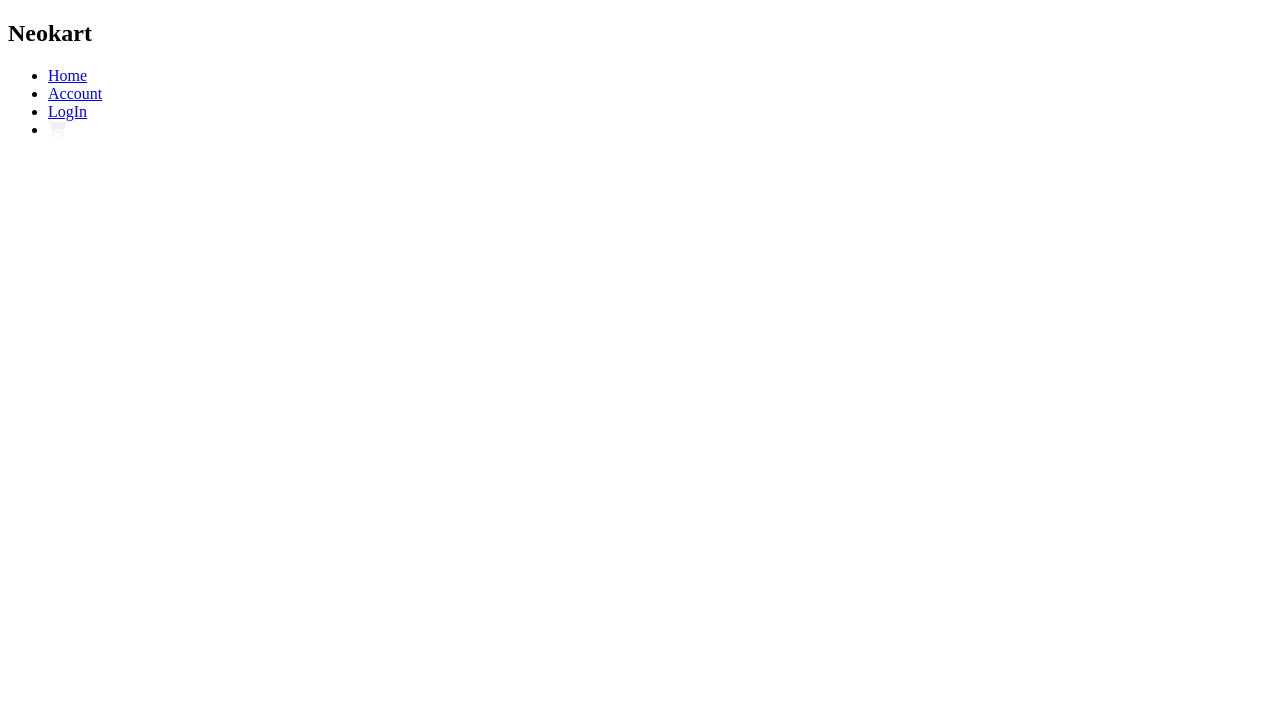
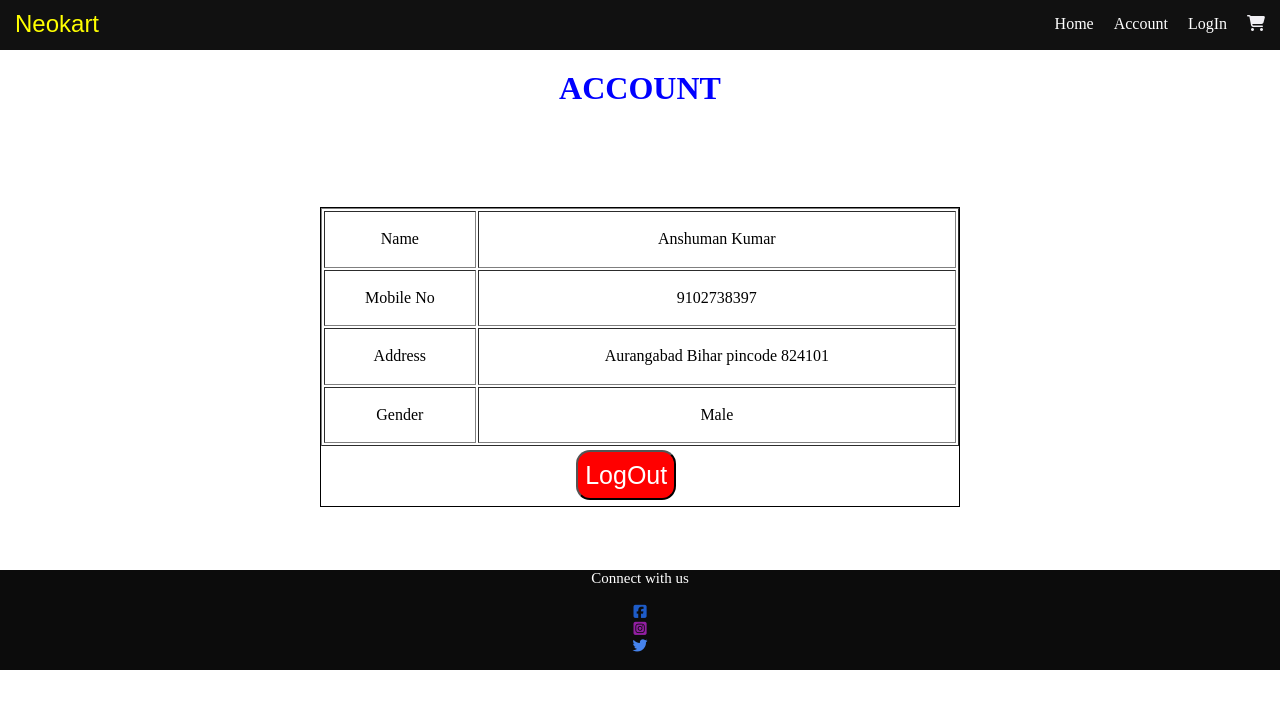
Before and after one commit to Anshuman-Kushwaha07/Myfirstwebsitepractice, a plain HTML site: page account.html in a window 1280 px wide. Drawn offline with Linux system fonts and the light colour scheme.

Commit message:
Adding account.css and updating account.html

```diff
--- /dev/null
+++ b/account.css
@@ -0,0 +1,90 @@
+*{
+    margin: 0;
+    padding: 0;
+    box-sizing: border-box;
+
+
+}
+.logo{
+    color: yellow;
+        font-family: "Protest Guerrilla", sans-serif;
+        font-weight: 400;
+        font-style: normal;
+        background-color: rgb(17, 17, 17);
+        margin-left: 15px;
+        margin-top: 10px;
+}
+nav {
+    display: flex;
+    justify-content: space-between;
+    background-color: rgb(17, 17, 17);
+    height: 50px;
+
+}
+
+header  nav ul  {
+    display: flex;
+    gap: 20px;
+    justify-content: space-between;
+    background-color: rgb(17, 17, 17);
+    margin-right: 15px;
+    margin-top: 15px;
+}
+header nav ul li a{
+    text-decoration: none;
+    color: white;
+    background-color: rgb(17, 17, 17);
+}
+header nav ul li{
+    list-style: none;
+    background-color: rgb(17, 17, 17);
+}
+.outer{
+    width: 100%;
+    height: 500px;
+
+}
+.container{
+    border: 1px solid black;
+    width: 50%;
+    height: 300px;
+    margin-left: 25%;
+    margin-top: 100px;
+
+}
+.outer h1{
+    color: blue;
+    text-align: center;
+    margin-top: 20px;
+}
+.container table{
+ width: 100%;
+ height: 80%;
+ text-align: center;
+}
+
+.container button{
+    background-color: red;
+    width: 100px;
+    height: 50px;
+    color: white;
+    font-size: 25px;
+    border-radius: 14px;
+    margin-left: 40%;
+    margin-top: 4px;
+
+}
+footer{
+    width: 100%;
+    background-color: rgb(12, 12, 12);
+    height: 100px;
+    color: white;
+}
+.copyright{
+    font-size: 12px;
+}
+footer ul li{
+    font-size: 15px;
+    /* margin-top: 5px; */
+    text-align: center;
+}
--- a/account.html
+++ b/account.html
@@ -4,6 +4,7 @@
     <meta charset="UTF-8">
     <meta name="viewport" content="width=device-width, initial-scale=1.0">
     <title>Account</title>
+    <link rel="stylesheet" href="account.css">
     <link rel="stylesheet" href="https://cdnjs.cloudflare.com/ajax/libs/font-awesome/6.6.0/css/all.min.css" integrity="sha512-Kc323vGBEqzTmouAECnVceyQqyqdsSiqLQISBL29aUW4U/M7pSPA/gEUZQqv1cwx4OnYxTxve5UMg5GT6L4JJg==" crossorigin="anonymous" referrerpolicy="no-referrer" />
 
 </head>
@@ -19,5 +20,40 @@
 
             </ul>
         </nav>
+        <div class="outer">
+            <h1>ACCOUNT</h1>
+                <div class="container">
+                    <table border="1">
+                        <tr>
+                            <td>Name</td>
+                            <td>Anshuman Kumar</td>
+                        </tr>
+                        <tr>
+                            <td>Mobile No</td>
+                            <td>9102738397</td>
+                        </tr>
+                        <tr>
+                            <td>Address</td>
+                            <td>Aurangabad Bihar pincode 824101</td>
+                        </tr>
+                        <tr>
+                            <td>Gender</td>
+                            <td>Male</td>
+                        </tr>
+                    </table>
+                    <button type="submit">LogOut</button>
+                </div>
+
+        </div>
+        <footer>
+            <ul>
+                <li>Connect with us<li>
+                <li><i class="fa-brands fa-square-facebook" style="color: #1e5cc8;"></i></li>
+                <li><i class="fa-brands fa-square-instagram" style="color: #931fa3;"></i></li>
+                <li><i class="fa-brands fa-twitter" style="color: #4683ec;"></i></li>
+                <li></li>
+            </ul>
+                <p class="copyright"> &copy; 2023-2024, Neokart.com,inc</p>
+        </footer>
 
 </html>
```
